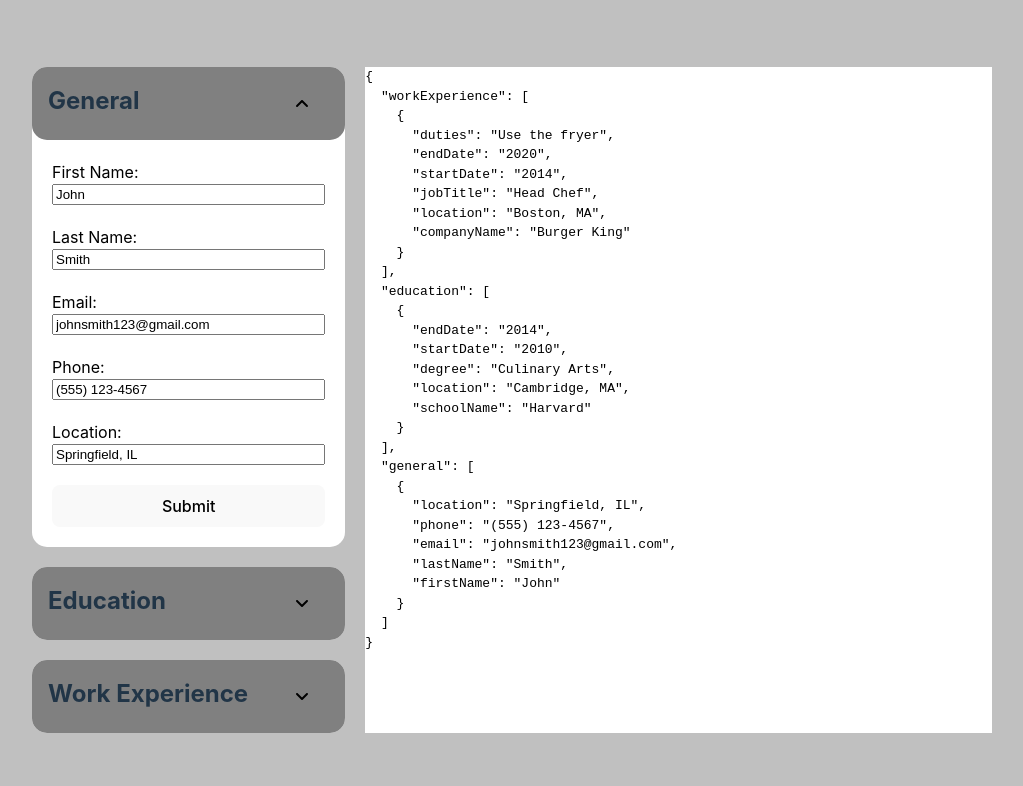
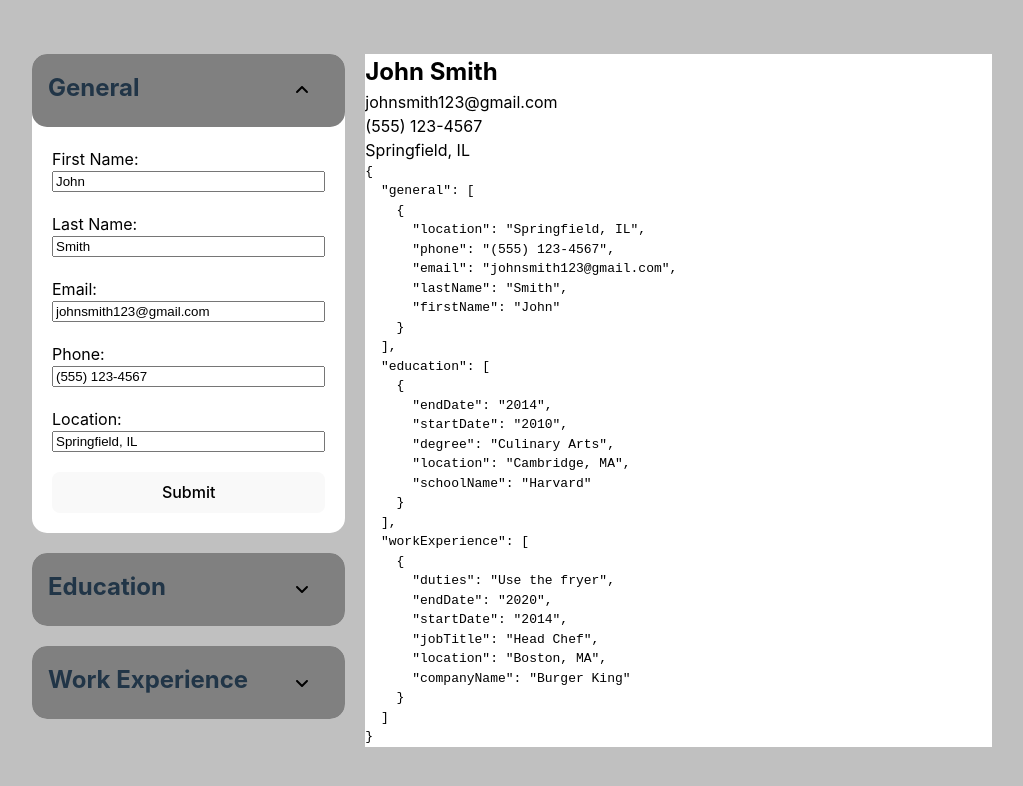
Before and after one commit to djsereno/CV-Application, a React (Vite) app: page / in a window 1280 px wide. Shown: the top 786 px of the page, without its empty margins (128-1151 px from the left). Built offline with nearby package versions, Linux system fonts and the light colour scheme.

Commit message:
Add General component for CV page

```diff
--- a/src/App.jsx
+++ b/src/App.jsx
@@ -4,6 +4,7 @@ import { faAngleDown, faAngleUp } from '@fortawesome/free-solid-svg-icons';
 import './App.css';
 import { data } from './data';
 import Dropdown from './Dropdown';
+import CvPage from './CV';
 
 library.add(faAngleDown, faAngleUp);
 
@@ -45,9 +46,7 @@ function App() {
           />
         ))}
       </div>
-      <div id="cv-container">
-        <pre>{JSON.stringify(cvVals, null, 2)}</pre>
-      </div>
+      <CvPage {...cvVals} />
     </>
   );
 }
--- /dev/null
+++ b/src/CV.jsx
@@ -0,0 +1,19 @@
+import PropTypes from 'prop-types';
+import General from './General';
+
+function CvPage({ general, education, workExperience }) {
+  return (
+    <div id="cv-container">
+      <General {...general[0]} />
+      <pre>{JSON.stringify({ general, education, workExperience }, null, 2)}</pre>
+    </div>
+  );
+}
+
+CvPage.propTypes = {
+  general: PropTypes.object,
+  education: PropTypes.object,
+  workExperience: PropTypes.object
+};
+
+export default CvPage;
--- /dev/null
+++ b/src/General.jsx
@@ -0,0 +1,26 @@
+import PropTypes from 'prop-types';
+
+function General({ firstName, lastName, email, phone, location }) {
+  return (
+    <div id="general">
+      <h2 className="fullName">
+        {firstName} {lastName}
+      </h2>
+      <div id="contactInfo">
+        <p className="email">{email}</p>
+        <p className="phone">{phone}</p>
+        <p className="location">{location}</p>
+      </div>
+    </div>
+  );
+}
+
+General.propTypes = {
+  firstName: PropTypes.string,
+  lastName: PropTypes.string,
+  email: PropTypes.string,
+  phone: PropTypes.number,
+  location: PropTypes.string
+};
+
+export default General;
```
